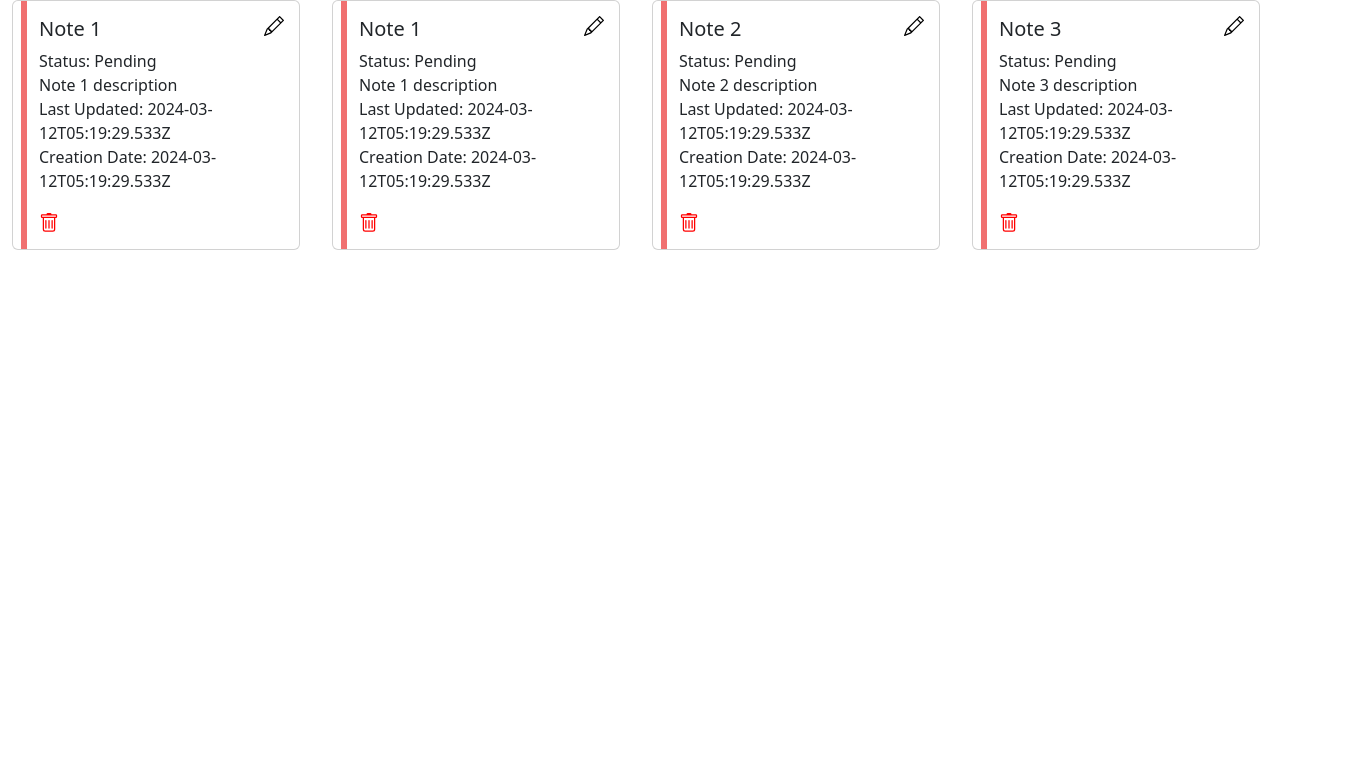
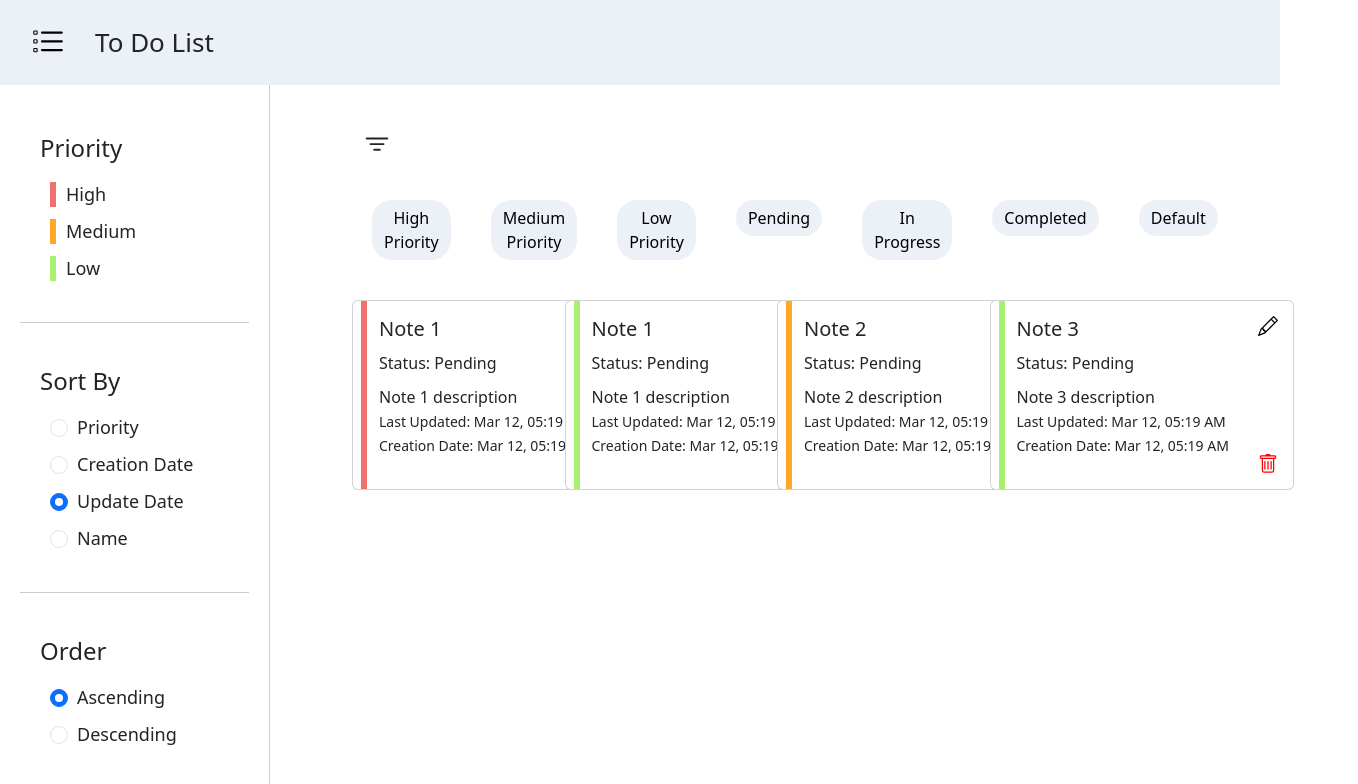
Before and after one commit to NaimaHasan/naima-hasan-todo-app, a React (Create React App) app: page / in a window 1280 px wide. Shown: the top 784 px of the page, 1358 px wide, since content can reach past the window. Built offline with nearby package versions, Linux system fonts and the light colour scheme; what uid would draw is missing.

Commit message:
Added FilterBar, TopBar and SideBar

```diff
--- a/src/App.css
+++ b/src/App.css
@@ -28,6 +28,12 @@
   color: #61dafb;
 }
 
+.main-content {
+  margin-left: 340px;
+  margin-right: 90px;
+  margin-top: 130px;
+}
+
 @keyframes App-logo-spin {
   from {
     transform: rotate(0deg);
--- a/src/App.js
+++ b/src/App.js
@@ -1,15 +1,18 @@
-
 import "bootstrap/dist/css/bootstrap.css";
 import { useState } from "react";
 import { uid } from "uid";
 import { Note } from "./Note/Note";
+import { SideBar } from "./SideBar/SideBar";
+import "./App.css";
+import { TopBar } from "./TopBar/TopBar";
+import { FilterBar } from "./FilterBar/FilterBar";
 
 const mockNotes = [
   {
     id: uid(),
     title: "Note 1",
     desc: "Note 1 description",
-    priority: 5,
+    priority: "High",
     status: "Pending",
     createdAt: "2024-03-12T05:19:29.533Z",
     updatedAt: "2024-03-12T05:19:29.533Z",
@@ -18,7 +21,7 @@ const mockNotes = [
     id: uid(),
     title: "Note 1",
     desc: "Note 1 description",
-    priority: 5,
+    priority: "Low",
     status: "Pending",
     createdAt: "2024-03-12T05:19:29.533Z",
     updatedAt: "2024-03-12T05:19:29.533Z",
@@ -27,7 +30,7 @@ const mockNotes = [
     id: uid(),
     title: "Note 2",
     desc: "Note 2 description",
-    priority: 3,
+    priority: "Medium",
     status: "Pending",
     createdAt: "2024-03-12T05:19:29.533Z",
     updatedAt: "2024-03-12T05:19:29.533Z",
@@ -36,7 +39,7 @@ const mockNotes = [
     id: uid(),
     title: "Note 3",
     desc: "Note 3 description",
-    priority: 1,
+    priority: "Low",
     status: "Pending",
     createdAt: "2024-03-12T05:19:29.533Z",
     updatedAt: "2024-03-12T05:19:29.533Z",
@@ -70,7 +73,12 @@ export const App = () => {
   };
   return (
     <div className="container-fluid">
-      <Note notes={notes} updateNote={updateNote} deleteNote={deleteNote} />
+      <SideBar />
+      <TopBar/>
+      <div className="main-content">
+        <FilterBar/>
+        <Note notes={notes} updateNote={updateNote} deleteNote={deleteNote} />
+      </div>
     </div>
   );
 };
--- /dev/null
+++ b/src/FilterBar/FilterBar.js
@@ -0,0 +1,57 @@
+import React from "react";
+import { useState } from "react";
+import { Filter } from "react-bootstrap-icons";
+import ToggleButton from "react-bootstrap/ToggleButton";
+import ToggleButtonGroup from "react-bootstrap/ToggleButtonGroup";
+
+export const FilterBar = () => {
+  const filterOptions = [
+    "High Priority",
+    "Medium Priority",
+    "Low Priority",
+    "Pending",
+    "In Progress",
+    "Completed",
+    "Default",
+  ];
+  const [value, setValue] = useState([]);
+  const handleChange = (val) => setValue(val);
+  return (
+    <div>
+      <Filter size={50} style={{paddingBottom: "20px"}} />
+
+      <ToggleButtonGroup type="checkbox" value={value} onChange={handleChange}>
+        {filterOptions.map((option, index) => (
+          <div
+            key={index}
+            style={{ paddingBottom: "20px" }}
+          >
+            <ToggleButton
+              id={index}
+              value={option}
+              style={{
+                margin: "20px",
+                borderRadius: "20px",
+                backgroundColor: "#ecf0f7",
+                color: "#000000",
+                border: "none",
+              }}
+            >
+              {option}
+            </ToggleButton>
+          </div>
+        ))}
+      </ToggleButtonGroup>
+    </div>
+  );
+};
+
+//  <div style={{ display: "flex", alignItems: "center" }}>
+// {filterOptions.map((option, index) => (
+//   <div key={index} style={{paddingRight: "30px", paddingBottom: "30px"}}>
+//     <Button style={{ borderRadius: "20px" }}>
+//       {option}
+//     </Button>
+//   </div>
+// ))}
+// </div>
--- a/src/Note/NoteCard.js
+++ b/src/Note/NoteCard.js
@@ -2,12 +2,17 @@ import React, { useState } from "react";
 import { Card } from "react-bootstrap";
 import { Trash, Pencil } from "react-bootstrap-icons";
 
-export const NoteCard = ({note, updateNote, deleteNote}) => {
+export const NoteCard = ({ note, updateNote, deleteNote }) => {
+  const priorityColors = {
+    "Medium": "#FFA825",
+    "Low": "#A8F070",
+    "High": "#F07070"
+  };
   const [isHovered, setIsHovered] = useState(false);
   return (
     <div>
       <Card
-        style={{ width: "18rem", position: "relative", paddingLeft: "10px" }}
+        style={{ width: "19rem", position: "relative", paddingLeft: "10px" }}
       >
         <div
           style={{
@@ -39,21 +44,33 @@ export const NoteCard = ({note, updateNote, deleteNote}) => {
             top: 0,
             bottom: 0,
             width: "6px",
-            backgroundColor: "#F07070",
+            backgroundColor: priorityColors[note.priority],
           }}
         ></div>
         <Card.Body>
           <Card.Title>{note.title}</Card.Title>
 
           <Card.Text>
-            <div>
+            <div style={{ paddingTop: "2px", paddingBottom: "10px" }}>
               Status: {note.status} <br />
             </div>
-
             {note.desc} <br />
-            Last Updated: {note.updatedAt} <br />
-            Creation Date: {note.createdAt}
+            <small>Last Updated: {new Date(note.updatedAt).toLocaleString('en-US', { month: 'short', day: '2-digit', hour: '2-digit', minute: '2-digit', hour12: true })}</small> <br />
+            <small>Creation Date: {new Date(note.createdAt).toLocaleString('en-US', { month: 'short', day: '2-digit', hour: '2-digit', minute: '2-digit', hour12: true })}</small>
           </Card.Text>
+          <div
+            style={{
+              position: "absolute",
+              right: "15px",
+              bottom: "15px",
+              width: "20px",
+              height: "20px",
+              display: "flex",
+              justifyContent: "center",
+              alignItems: "center",
+              cursor: "pointer",
+            }}
+          >
             <Trash
               color="red"
               size={20}
@@ -63,6 +80,7 @@ export const NoteCard = ({note, updateNote, deleteNote}) => {
               onMouseEnter={() => setIsHovered(true)}
               onMouseLeave={() => setIsHovered(false)}
             />
+          </div>
         </Card.Body>
       </Card>
     </div>
--- /dev/null
+++ b/src/SideBar/SideBar.css
@@ -0,0 +1,40 @@
+.sidebar {
+    position: fixed;
+    top: 0;
+    left: 0;
+    width: 270px;
+    height: 100%;
+    background-color: #ffffff;
+    border-right: 1px solid #ccc;
+    padding-top: 130px;
+    /* Add more styles as needed */
+  }
+
+  .priority-box {
+    display: flex;
+    align-items: center;
+    margin-bottom: 10px;
+    margin-left: 50px;
+  }
+
+  .box {
+    width: 6px;
+    height: 25px;
+    margin-right: 10px;
+  }
+
+  .text {
+    font-size: 18px; /* Adjust font size as needed */
+  }
+
+  .horizontalBar{
+    height: 1px;
+    background-color: #ccc;
+    margin: 40px 20px;
+  }
+
+  .heading{
+    font-size: 24px;
+    margin-bottom: 15px;
+    margin-left: 40px;
+  }
--- /dev/null
+++ b/src/SideBar/SideBar.js
@@ -0,0 +1,77 @@
+import React from "react";
+import "./SideBar.css";
+import { Form } from "react-bootstrap";
+
+export const SideBar = () => {
+  const priorityColors = {
+    Medium: "#FFA825",
+    Low: "#A8F070",
+    High: "#F07070",
+  };
+  return (
+    <div className="sidebar">
+      <div className="heading"> Priority </div>
+      <div className="priority-box">
+        <div
+          className="box"
+          style={{ backgroundColor: priorityColors["High"] }}
+        ></div>
+        <span className="text">High</span>
+      </div>
+
+      <div className="priority-box">
+        <div
+          className="box"
+          style={{ backgroundColor: priorityColors["Medium"] }}
+        ></div>
+        <span className="text">Medium</span>
+      </div>
+
+      <div className="priority-box">
+        <div
+          className="box"
+          style={{ backgroundColor: priorityColors["Low"] }}
+        ></div>
+        <span className="text">Low</span>
+      </div>
+
+      <div className="horizontalBar" />
+      <div className="heading">Sort By</div>
+      <div style={{ paddingLeft: "50px", fontSize: "18px" }}>
+        <Form.Check
+          type="radio"
+          id="flexRadioDefault1"
+          label="Priority"
+          style={{ marginBottom: "10px" }}
+        />
+        <Form.Check
+          type="radio"
+          id="flexRadioDefault2"
+          label="Creation Date"
+          style={{ marginBottom: "10px" }}
+        />
+        <Form.Check
+          type="radio"
+          id="flexRadioDefault2"
+          label="Update Date"
+          checked
+          style={{ marginBottom: "10px" }}
+        />
+        <Form.Check type="radio" id="flexRadioDefault2" label="Name" />
+      </div>
+
+      <div className="horizontalBar" />
+      <div className="heading">Order</div>
+      <div style={{ paddingLeft: "50px", fontSize: "18px" }}>
+        <Form.Check
+          type="radio"
+          id="flexRadioDefault1"
+          label="Ascending"
+          checked
+          style={{ marginBottom: "10px" }}
+        />
+        <Form.Check type="radio" id="flexRadioDefault2" label="Descending" />
+      </div>
+    </div>
+  );
+};
--- /dev/null
+++ b/src/TopBar/TopBar.css
@@ -0,0 +1,11 @@
+.topbar {
+    position: fixed;
+    top: 0;
+    left: 0;
+    width: 100%;
+    height: 85px;
+    background-color: #ecf0f7;
+    padding: 30px 30px;
+    display: flex;
+    align-items: center;
+  }
--- /dev/null
+++ b/src/TopBar/TopBar.js
@@ -0,0 +1,12 @@
+import React from "react";
+import "./TopBar.css";
+import { ListTask } from "react-bootstrap-icons";
+
+export const TopBar = () => {
+  return (
+    <div className="topbar">
+      <ListTask color="Black" size={35} />
+      <div style={{fontSize:"26px", paddingLeft:"30px"}}>To Do List</div>
+    </div>
+  );
+};
```
Lines whose indentation alone changed are shown as unchanged.
